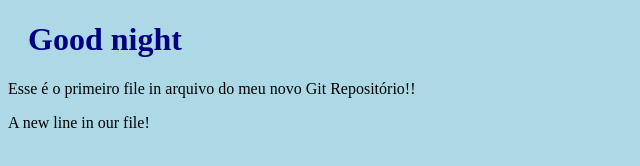
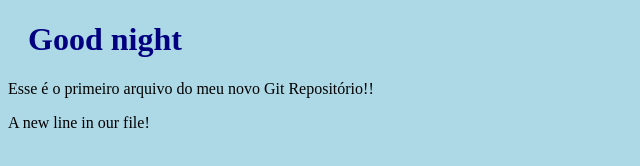
Before and after one commit to ypduarte/myproject, a plain HTML site: page index.html in a window 1280 px wide. Shown: the full height of the page, 0-640 px from the left. Drawn offline with Linux system fonts and the light colour scheme.

```diff
--- a/index.html
+++ b/index.html
@@ -8,7 +8,7 @@
 </head>
 <body>
     <h1>Good night</h1>
-    <p>Esse é o primeiro file in arquivo do meu novo Git Repositório!!</p>
+    <p>Esse é o primeiro arquivo do meu novo Git Repositório!!</p>
     <p>A new line in our file!</p>
 </body>
 </html>
```
